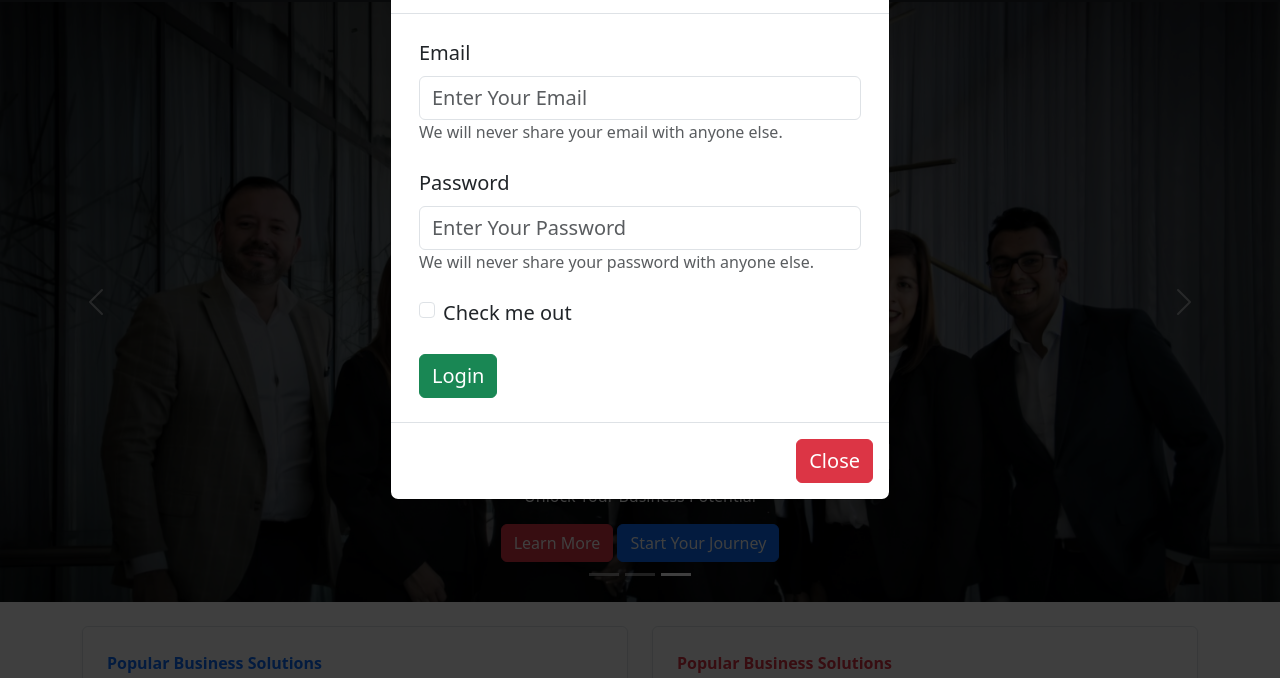
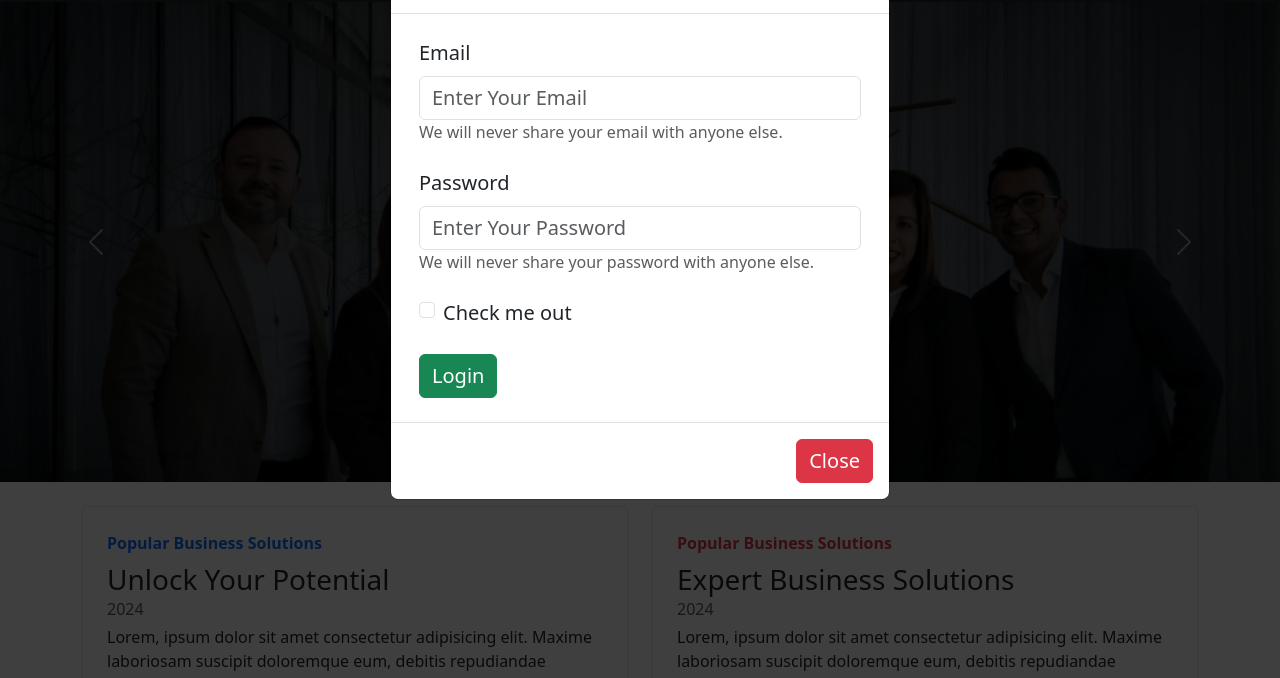
Before and after one commit to Niteen222/Business_Consult, a website: page home.html in a window 1280 px wide. Both pictures are taken after a click on the button "Login". Shown: the part 84-762 px from the top of the page. Drawn offline with nearby package versions, Linux system fonts and the light colour scheme.

Commit message:
img height changed

```diff
--- a/home.html
+++ b/home.html
@@ -204,8 +204,8 @@
                 <div class="carousel-caption d-block">
                     <h2>Welcome to Your Business Solution Hub</h2>
                     <p>Expert Business Strategies</p>
-                    <button class="btn btn-danger">Get Consultation</button>
-                    <button class="btn btn-primary">Schedule a Session</button>
+                    <button class="btn btn-danger fs-5">Get Consultation</button>
+                    <button class="btn btn-primary fs-5">Schedule a Session</button>
                 </div>
             </div>
             <div class="carousel-item">
@@ -214,8 +214,8 @@
                 <div class="carousel-caption d-block">
                     <h2>The Best Business Solution Hub</h2>
                     <p>Transform Your Business with Expert Insights</p>
-                    <button class="btn btn-danger">Book a Free Consultation</button>
-                    <button class="btn btn-primary">Start Your Journey</button>
+                    <button class="btn btn-danger fs-5">Book a Free Consultation</button>
+                    <button class="btn btn-primary fs-5">Start Your Journey</button>
                 </div>
             </div>
             <div class="carousel-item">
@@ -224,8 +224,8 @@
                 <div class="carousel-caption d-block">
                     <h2>Maximize Your Business Potential</h2>
                     <p>Unlock Your Business Potential</p>
-                    <button class="btn btn-danger">Learn More</button>
-                    <button class="btn btn-primary">Start Your Journey</button>
+                    <button class="btn btn-danger fs-5">Learn More</button>
+                    <button class="btn btn-primary fs-5">Start a Call</button>
                 </div>
             </div>
         </div>
--- a/style.css
+++ b/style.css
@@ -1,7 +1,6 @@
 #image {
-    height: 600px;
+    max-height: 60vh;
     object-fit: cover;
-    /* opacity: 0.8; */
 }
 
 .navbar-toggler-icon {
@@ -26,7 +25,7 @@ nav{
     left: 0;
     width: 100%;
     height: 100%;
-    background-color: rgba(0, 0, 0, 0.5);
+    background-color: rgba(0, 0, 0, 0.6);
 }
 
 .carousel-caption {
```
Also changed, not shown: index.html (+6 -6 lines).
